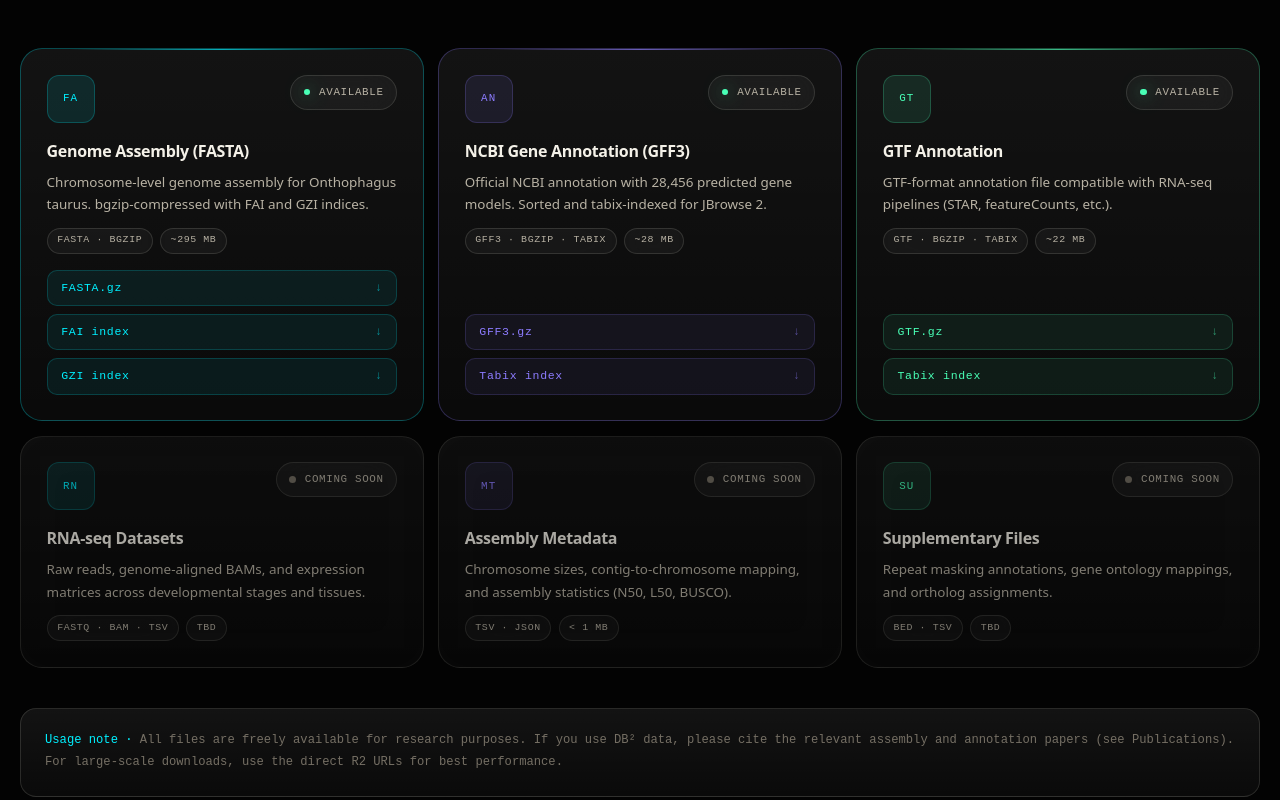
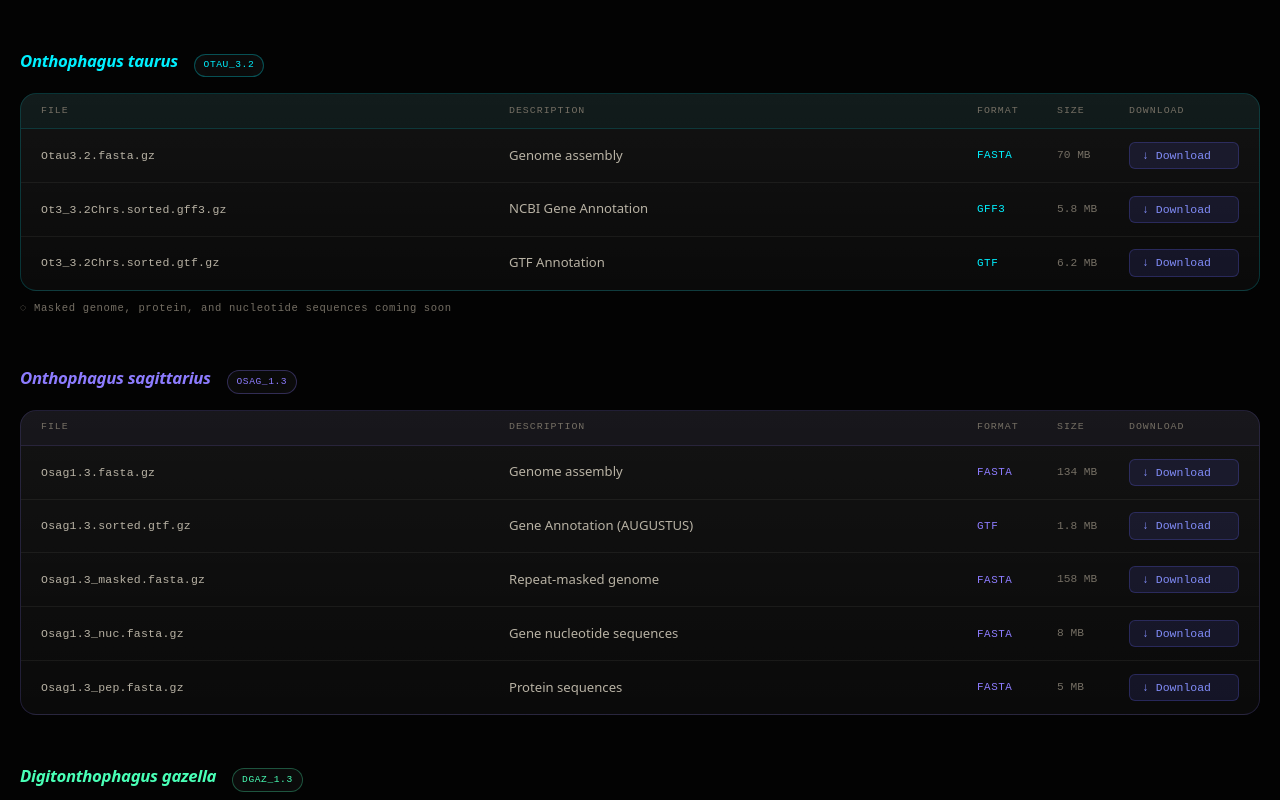
Before and after one commit to researchingadi/db2-platform, a Next.js app: page /downloads in a window 1280 px wide. Shown: the part 480-1280 px from the top of the page. Built offline with nearby package versions, Linux system fonts and the light colour scheme.

Commit message:
Database DOwnloads

```diff
--- a/app/downloads/page.tsx
+++ b/app/downloads/page.tsx
@@ -4,106 +4,207 @@ import PageShell from "@/components/site/PageShell";
 export const metadata = {
   title: "Downloads — DB²",
   description:
-    "Download genome assembly, annotation files, and datasets for Onthophagus taurus",
+    "Download genome assemblies, annotation files, and datasets for dung beetle species",
 };
 
 const CDN = "https://pub-00f0cdc6e97c4fc597b52927f437c27f.r2.dev";
 
-const FILES = [
+type FileRow = {
+  filename: string;
+  description: string;
+  format: string;
+  size: string;
+  url: string;
+};
+
+type Species = {
+  id: string;
+  label: string;
+  scientific: string;
+  assembly: string;
+  accentRgb: string;
+  accent: string;
+  files: FileRow[];
+  note?: string;
+};
+
+const SPECIES: Species[] = [
   {
-    abbr: "FA",
-    title: "Genome Assembly (FASTA)",
-    filename: "Otau3.2.fasta.gz",
-    description:
-      "Chromosome-level genome assembly for Onthophagus taurus. bgzip-compressed with FAI and GZI indices.",
-    size: "~295 Mb",
-    format: "FASTA · bgzip",
+    id: "otaurus",
+    label: "O. taurus",
+    scientific: "Onthophagus taurus",
+    assembly: "Otau_3.2",
     accent: "#00f0ff",
     accentRgb: "0,240,255",
+    note: "Masked genome, protein, and nucleotide sequences coming soon",
     files: [
-      { label: "FASTA.gz", url: `${CDN}/Otau3.2.fasta.gz` },
-      { label: "FAI index", url: `${CDN}/Otau3.2.fasta.gz.fai` },
-      { label: "GZI index", url: `${CDN}/Otau3.2.fasta.gz.gzi` },
+      {
+        filename: "Otau3.2.fasta.gz",
+        description: "Genome assembly",
+        format: "FASTA",
+        size: "70 MB",
+        url: `${CDN}/Otau3.2.fasta.gz`,
+      },
+      {
+        filename: "Ot3_3.2Chrs.sorted.gff3.gz",
+        description: "NCBI Gene Annotation",
+        format: "GFF3",
+        size: "5.8 MB",
+        url: `${CDN}/Ot3_3.2Chrs.sorted.gff3.gz`,
+      },
+      {
+        filename: "Ot3_3.2Chrs.sorted.gtf.gz",
+        description: "GTF Annotation",
+        format: "GTF",
+        size: "6.2 MB",
+        url: `${CDN}/Ot3_3.2Chrs.sorted.gtf.gz`,
+      },
     ],
   },
   {
-    abbr: "AN",
-    title: "NCBI Gene Annotation (GFF3)",
-    filename: "Ot3_3.2Chrs.sorted.gff3.gz",
-    description:
-      "Official NCBI annotation with 28,456 predicted gene models. Sorted and tabix-indexed for JBrowse 2.",
-    size: "~28 Mb",
-    format: "GFF3 · bgzip · tabix",
+    id: "osagittarius",
+    label: "O. sagittarius",
+    scientific: "Onthophagus sagittarius",
+    assembly: "Osag_1.3",
     accent: "#8d7cff",
     accentRgb: "141,124,255",
     files: [
-      { label: "GFF3.gz", url: `${CDN}/Ot3_3.2Chrs.sorted.gff3.gz` },
-      { label: "Tabix index", url: `${CDN}/Ot3_3.2Chrs.sorted.gff3.gz.tbi` },
+      {
+        filename: "Osag1.3.fasta.gz",
+        description: "Genome assembly",
+        format: "FASTA",
+        size: "134 MB",
+        url: `${CDN}/osagittarius/Osag1.3.fasta.gz`,
+      },
+      {
+        filename: "Osag1.3.sorted.gtf.gz",
+        description: "Gene Annotation (AUGUSTUS)",
+        format: "GTF",
+        size: "1.8 MB",
+        url: `${CDN}/osagittarius/Osag1.3.sorted.gtf.gz`,
+      },
+      {
+        filename: "Osag1.3_masked.fasta.gz",
+        description: "Repeat-masked genome",
+        format: "FASTA",
+        size: "158 MB",
+        url: `${CDN}/osagittarius/Osag1.3_masked.fasta.gz`,
+      },
+      {
+        filename: "Osag1.3_nuc.fasta.gz",
+        description: "Gene nucleotide sequences",
+        format: "FASTA",
+        size: "8 MB",
+        url: `${CDN}/osagittarius/Osag1.3_nuc.fasta.gz`,
+      },
+      {
+        filename: "Osag1.3_pep.fasta.gz",
+        description: "Protein sequences",
+        format: "FASTA",
+        size: "5 MB",
+        url: `${CDN}/osagittarius/Osag1.3_pep.fasta.gz`,
+      },
     ],
   },
   {
-    abbr: "GT",
-    title: "GTF Annotation",
-    filename: "Ot3_3.2Chrs.sorted.gtf.gz",
-    description:
-      "GTF-format annotation file compatible with RNA-seq pipelines (STAR, featureCounts, etc.).",
-    size: "~22 Mb",
-    format: "GTF · bgzip · tabix",
+    id: "dgazella",
+    label: "D. gazella",
+    scientific: "Digitonthophagus gazella",
+    assembly: "Dgaz_1.3",
     accent: "#49ffb6",
     accentRgb: "73,255,182",
     files: [
-      { label: "GTF.gz", url: `${CDN}/Ot3_3.2Chrs.sorted.gtf.gz` },
-      { label: "Tabix index", url: `${CDN}/Ot3_3.2Chrs.sorted.gtf.gz.tbi` },
+      {
+        filename: "Dgaz1.3.fasta.gz",
+        description: "Genome assembly",
+        format: "FASTA",
+        size: "86 MB",
+        url: `${CDN}/dgazella/Dgaz1.3.fasta.gz`,
+      },
+      {
+        filename: "Dgaz1.3.sorted.gtf.gz",
+        description: "Gene Annotation (AUGUSTUS)",
+        format: "GTF",
+        size: "1.6 MB",
+        url: `${CDN}/dgazella/Dgaz1.3.sorted.gtf.gz`,
+      },
+      {
+        filename: "Dgaz1.3_masked.fasta.gz",
+        description: "Repeat-masked genome",
+        format: "FASTA",
+        size: "101 MB",
+        url: `${CDN}/dgazella/Dgaz1.3_masked.fasta.gz`,
+      },
+      {
+        filename: "Dgaz1.3_nuc.fasta.gz",
+        description: "Gene nucleotide sequences",
+        format: "FASTA",
+        size: "8 MB",
+        url: `${CDN}/dgazella/Dgaz1.3_nuc.fasta.gz`,
+      },
+      {
+        filename: "Dgaz1.3_pep.fasta.gz",
+        description: "Protein sequences",
+        format: "FASTA",
+        size: "5 MB",
+        url: `${CDN}/dgazella/Dgaz1.3_pep.fasta.gz`,
+      },
     ],
   },
   {
-    abbr: "RN",
-    title: "RNA-seq Datasets",
-    filename: "Coming soon",
-    description:
-      "Raw reads, genome-aligned BAMs, and expression matrices across developmental stages and tissues.",
-    size: "TBD",
-    format: "FASTQ · BAM · TSV",
-    accent: "#00f0ff",
-    accentRgb: "0,240,255",
-    files: [],
-    soon: true,
+    id: "obinodis",
+    label: "O. binodis",
+    scientific: "Onthophagus binodis",
+    assembly: "Obin_1.0",
+    accent: "#f59e0b",
+    accentRgb: "245,158,11",
+    files: [
+      {
+        filename: "Obin1.0.fasta.gz",
+        description: "Genome assembly",
+        format: "FASTA",
+        size: "195 MB",
+        url: `${CDN}/obinodis/Obin1.0.fasta.gz`,
       },
       {
-    abbr: "MT",
-    title: "Assembly Metadata",
-    filename: "Coming soon",
-    description:
-      "Chromosome sizes, contig-to-chromosome mapping, and assembly statistics (N50, L50, BUSCO).",
-    size: "< 1 Mb",
-    format: "TSV · JSON",
-    accent: "#8d7cff",
-    accentRgb: "141,124,255",
-    files: [],
-    soon: true,
+        filename: "Obin1.0.sorted.gtf.gz",
+        description: "Gene Annotation (AUGUSTUS)",
+        format: "GTF",
+        size: "2.5 MB",
+        url: `${CDN}/obinodis/Obin1.0.sorted.gtf.gz`,
       },
       {
-    abbr: "SU",
-    title: "Supplementary Files",
-    filename: "Coming soon",
-    description:
-      "Repeat masking annotations, gene ontology mappings, and ortholog assignments.",
-    size: "TBD",
-    format: "BED · TSV",
-    accent: "#49ffb6",
-    accentRgb: "73,255,182",
-    files: [],
-    soon: true,
+        filename: "Obin1.0_masked.fasta.gz",
+        description: "Repeat-masked genome",
+        format: "FASTA",
+        size: "245 MB",
+        url: `${CDN}/obinodis/Obin1.0_masked.fasta.gz`,
+      },
+      {
+        filename: "Obin1.0_nuc.fa.gz",
+        description: "Gene nucleotide sequences",
+        format: "FASTA",
+        size: "7 MB",
+        url: `${CDN}/obinodis/Obin1.0_nuc.fa.gz`,
+      },
+      {
+        filename: "Obin1.0_pep.fa.gz",
+        description: "Protein sequences",
+        format: "FASTA",
+        size: "4 MB",
+        url: `${CDN}/obinodis/Obin1.0_pep.fa.gz`,
+      },
+    ],
   },
 ];
 
 export default function DownloadsPage() {
   return (
     <PageShell>
-      {/* hover style — keeps page a Server Component */}
       <style>{`
-        .dl-btn { transition: background 0.2s, border-color 0.2s, opacity 0.2s; }
-        .dl-btn:hover { opacity: 0.8; }
+        .dl-btn { transition: opacity 0.15s; }
+        .dl-btn:hover { opacity: 0.75; }
+        .dl-row:hover { background: rgba(255,255,255,0.025); }
       `}</style>
 
       {/* ── Hero ── */}
@@ -127,8 +228,8 @@ export default function DownloadsPage() {
               Downloads
             </h1>
             <p className="db-section-copy" style={{ marginTop: "1.25rem", marginBottom: "1.5rem" }}>
-              Genome assembly, annotation files, and datasets hosted on Cloudflare
-              R2 for global low-latency access. All files are freely available.
+              Genome assemblies, annotation files, and sequences for four dung beetle
+              species. All files are hosted on Cloudflare R2 and freely available.
             </p>
             <div className="db-pill">
               <span className="db-dot" />
@@ -138,175 +239,193 @@ export default function DownloadsPage() {
         </div>
       </div>
 
-      {/* ── File cards ── */}
+      {/* ── Species sections ── */}
       <div style={{ maxWidth: "1540px", margin: "0 auto", padding: "4rem 1.25rem 6rem" }}>
+        <div style={{ display: "flex", flexDirection: "column", gap: "3rem" }}>
+          {SPECIES.map((sp, si) => (
+            <AnimatedSection key={sp.id} delay={si * 0.08}>
+              {/* Section header */}
+              <div
+                style={{
+                  display: "flex",
+                  alignItems: "baseline",
+                  gap: "1rem",
+                  marginBottom: "1rem",
+                  flexWrap: "wrap",
+                }}
+              >
+                <h2
+                  style={{
+                    fontFamily: "var(--font-sans)",
+                    fontWeight: 700,
+                    fontSize: "1.05rem",
+                    color: "var(--db-cream)",
+                    margin: 0,
+                    letterSpacing: "-0.02em",
+                  }}
+                >
+                  <em style={{ fontStyle: "italic", color: sp.accent }}>{sp.scientific}</em>
+                </h2>
+                <span
+                  className="db-pill"
+                  style={{
+                    fontSize: "0.6rem",
+                    padding: "0.22rem 0.55rem",
+                    borderColor: `rgba(${sp.accentRgb}, 0.3)`,
+                    color: sp.accent,
+                  }}
+                >
+                  {sp.assembly}
+                </span>
+              </div>
+
+              {/* Table */}
+              <div
+                className="db-glass"
+                style={{ borderRadius: "16px", overflow: "hidden", borderColor: `rgba(${sp.accentRgb}, 0.18)` }}
+              >
+                {/* Table head */}
                 <div
                   style={{
                     display: "grid",
-            gridTemplateColumns: "repeat(auto-fill, minmax(360px, 1fr))",
-            gap: "0.9rem",
+                    gridTemplateColumns: "2fr 2fr 80px 72px 110px",
+                    gap: "0",
+                    padding: "0.6rem 1.25rem",
+                    borderBottom: `1px solid rgba(${sp.accentRgb}, 0.14)`,
+                    background: `rgba(${sp.accentRgb}, 0.04)`,
                   }}
                 >
-          {FILES.map((f, i) => (
-            <AnimatedSection key={f.title} delay={i * 0.07}>
-              <div
-                className="db-glass"
+                  {["File", "Description", "Format", "Size", "Download"].map((col) => (
+                    <span
+                      key={col}
                       style={{
-                  borderRadius: "22px",
-                  padding: "1.6rem",
-                  display: "flex",
-                  flexDirection: "column",
-                  gap: "1rem",
-                  height: "100%",
-                  position: "relative",
-                  overflow: "hidden",
-                  opacity: f.soon ? 0.7 : 1,
-                  ...(!f.soon
-                    ? { borderColor: `rgba(${f.accentRgb}, 0.28)` }
-                    : {}),
+                        fontFamily: "var(--font-mono)",
+                        fontSize: "0.62rem",
+                        letterSpacing: "0.1em",
+                        textTransform: "uppercase",
+                        color: "var(--db-muted)",
                       }}
                     >
-                {/* Top accent line */}
-                {!f.soon && (
+                      {col}
+                    </span>
+                  ))}
+                </div>
+
+                {/* Rows */}
+                {sp.files.map((f, fi) => (
                   <div
+                    key={f.filename}
+                    className="dl-row"
                     style={{
-                      position: "absolute",
-                      top: 0,
-                      left: "12%",
-                      right: "12%",
-                      height: "1px",
-                      background: `linear-gradient(90deg, transparent, rgba(${f.accentRgb}, 0.7), transparent)`,
-                    }}
-                  />
-                )}
-
-                {/* Header */}
-                <div
-                  style={{
-                    display: "flex",
-                    justifyContent: "space-between",
-                    alignItems: "flex-start",
-                    gap: "0.75rem",
+                      display: "grid",
+                      gridTemplateColumns: "2fr 2fr 80px 72px 110px",
+                      gap: "0",
+                      padding: "0.8rem 1.25rem",
+                      alignItems: "center",
+                      borderBottom:
+                        fi < sp.files.length - 1
+                          ? "1px solid rgba(244,241,232,0.06)"
+                          : "none",
+                      transition: "background 0.15s",
                     }}
                   >
-                  <div
+                    {/* Filename */}
+                    <span
                       style={{
-                      width: "48px",
-                      height: "48px",
-                      borderRadius: "12px",
-                      background: `rgba(${f.accentRgb}, 0.1)`,
-                      border: `1px solid rgba(${f.accentRgb}, 0.22)`,
-                      display: "flex",
-                      alignItems: "center",
-                      justifyContent: "center",
                         fontFamily: "var(--font-mono)",
-                      fontSize: "0.68rem",
-                      color: f.accent,
-                      letterSpacing: "0.1em",
-                      flexShrink: 0,
+                        fontSize: "0.72rem",
+                        color: "var(--db-stone)",
+                        letterSpacing: "0.02em",
+                        wordBreak: "break-all",
+                        paddingRight: "1rem",
                       }}
                     >
-                    {f.abbr}
-                  </div>
-                  {f.soon ? (
-                    <div className="db-pill">
+                      {f.filename}
+                    </span>
+
+                    {/* Description */}
                     <span
                       style={{
-                          width: "0.42rem",
-                          height: "0.42rem",
-                          borderRadius: "999px",
-                          background: "var(--db-muted)",
-                          display: "inline-block",
-                        }}
-                      />
-                      Coming Soon
-                    </div>
-                  ) : (
-                    <div className="db-pill">
-                      <span className="db-dot" />
-                      Available
-                    </div>
-                  )}
-                </div>
-
-                {/* Info */}
-                <div style={{ flex: 1 }}>
-                  <h3
-                    style={{
                         fontFamily: "var(--font-sans)",
-                      fontWeight: 600,
-                      fontSize: "1rem",
-                      color: "var(--db-cream)",
-                      margin: "0 0 0.5rem",
-                      letterSpacing: "-0.02em",
-                    }}
-                  >
-                    {f.title}
-                  </h3>
-                  <p
-                    style={{
+                        fontSize: "0.82rem",
                         color: "var(--db-stone)",
-                      fontSize: "0.84rem",
-                      lineHeight: 1.68,
-                      margin: "0 0 0.75rem",
+                        paddingRight: "1rem",
                       }}
                     >
                       {f.description}
-                  </p>
-                  <div style={{ display: "flex", gap: "0.45rem", flexWrap: "wrap" }}>
+                    </span>
+
+                    {/* Format */}
                     <span
-                      className="db-pill"
-                      style={{ fontSize: "0.62rem", padding: "0.28rem 0.6rem" }}
+                      style={{
+                        fontFamily: "var(--font-mono)",
+                        fontSize: "0.68rem",
+                        color: sp.accent,
+                        letterSpacing: "0.05em",
+                      }}
                     >
                       {f.format}
                     </span>
+
+                    {/* Size */}
                     <span
-                      className="db-pill"
-                      style={{ fontSize: "0.62rem", padding: "0.28rem 0.6rem" }}
+                      style={{
+                        fontFamily: "var(--font-mono)",
+                        fontSize: "0.7rem",
+                        color: "var(--db-muted)",
+                      }}
                     >
                       {f.size}
                     </span>
-                  </div>
-                </div>
 
-                {/* Download buttons */}
-                {!f.soon && f.files.length > 0 && (
-                  <div style={{ display: "flex", flexDirection: "column", gap: "0.45rem" }}>
-                    {f.files.map((dl) => (
+                    {/* Download */}
                     <a
-                        key={dl.label}
-                        href={dl.url}
+                      href={f.url}
+                      download
                       target="_blank"
                       rel="noreferrer"
                       className="dl-btn"
                       style={{
-                          display: "flex",
+                        display: "inline-flex",
                         alignItems: "center",
-                          justifyContent: "space-between",
-                          padding: "0.55rem 0.85rem",
-                          borderRadius: "10px",
-                          background: `rgba(${f.accentRgb}, 0.07)`,
-                          border: `1px solid rgba(${f.accentRgb}, 0.18)`,
+                        gap: "5px",
+                        padding: "4px 12px",
+                        borderRadius: "6px",
+                        background: "rgba(99,102,241,0.12)",
+                        border: "1px solid rgba(99,102,241,0.25)",
+                        color: "#818cf8",
+                        fontSize: "11.5px",
+                        fontFamily: "var(--font-mono)",
                         textDecoration: "none",
-                          color: f.accent,
+                        whiteSpace: "nowrap",
+                      }}
+                    >
+                      ↓ Download
+                    </a>
+                  </div>
+                ))}
+              </div>
+
+              {/* Per-species note */}
+              {sp.note && (
+                <p
+                  style={{
+                    marginTop: "0.65rem",
                     fontFamily: "var(--font-mono)",
-                          fontSize: "0.72rem",
+                    fontSize: "0.66rem",
+                    color: "var(--db-muted)",
                     letterSpacing: "0.06em",
                   }}
                 >
-                        <span>{dl.label}</span>
-                        <span style={{ opacity: 0.55 }}>↓</span>
-                      </a>
-                    ))}
-                  </div>
+                  ◌ {sp.note}
+                </p>
               )}
-              </div>
             </AnimatedSection>
           ))}
         </div>
 
         {/* Usage note */}
-        <AnimatedSection style={{ marginTop: "2.5rem" }}>
+        <AnimatedSection style={{ marginTop: "3rem" }}>
           <div
             className="db-glass"
             style={{
```
Lines whose indentation alone changed are shown as unchanged.
